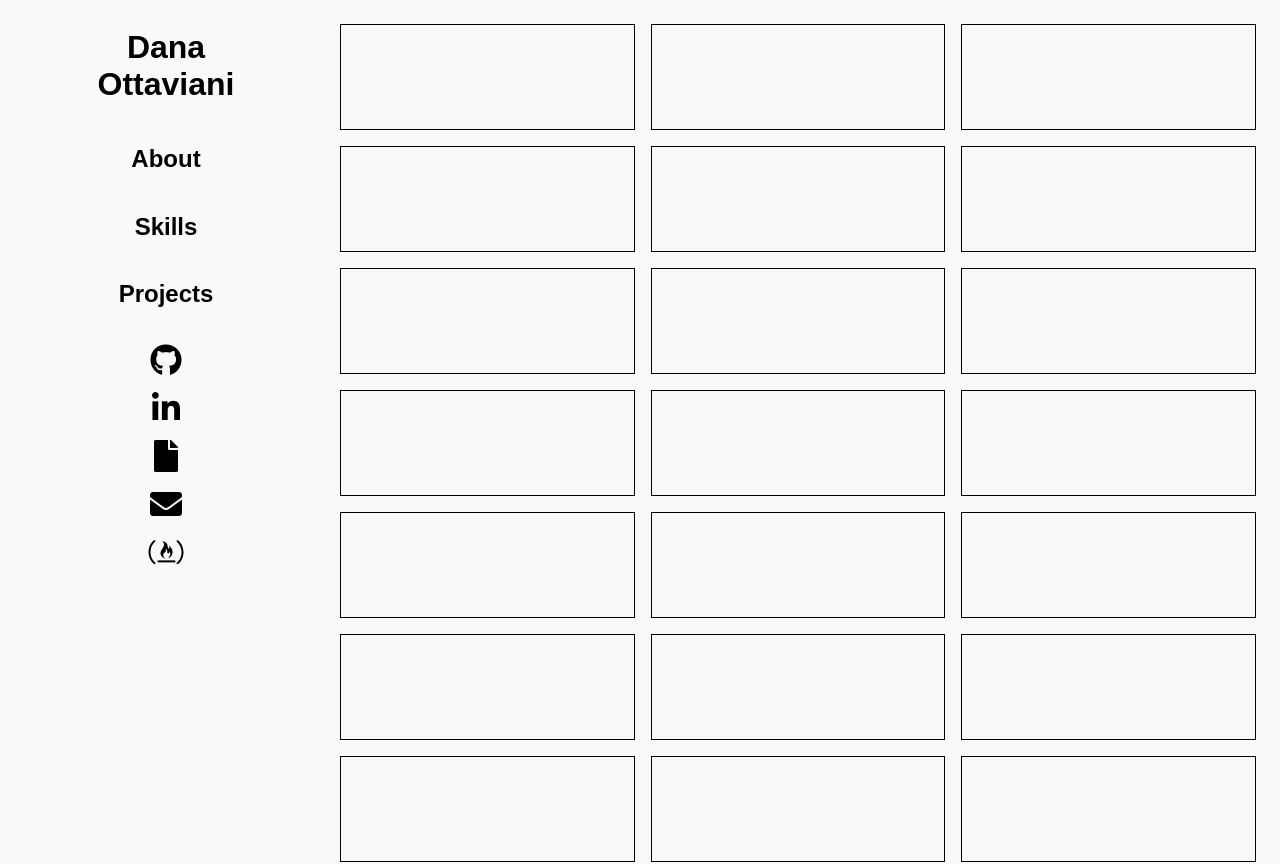
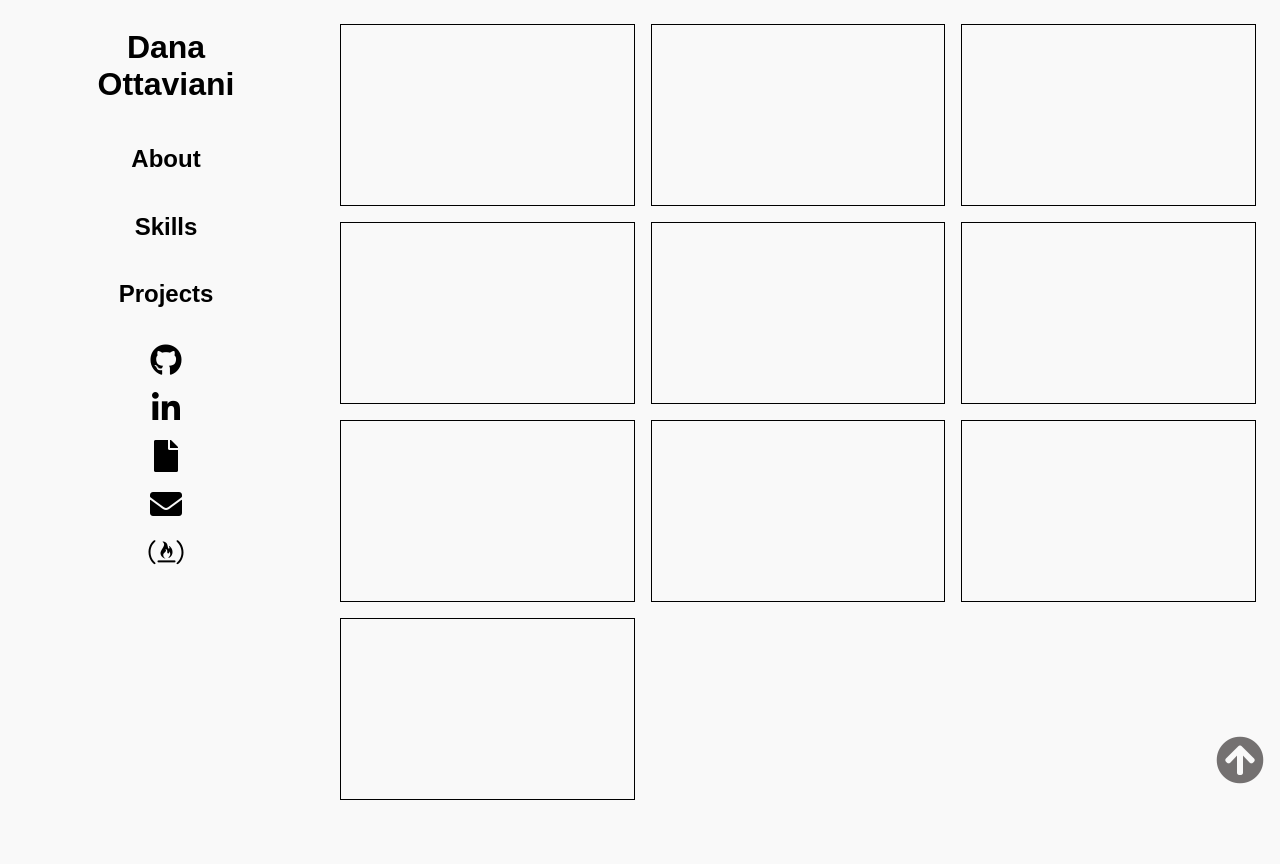
Before and after one commit to Dana94/new-portfolio, a Vue app: page / in a window 1280 px wide. Shown: the top 864 px of the page. After the commit the page ends 816 px from the top, so only its background shows below. Built offline with nearby package versions, Linux system fonts and the light colour scheme.

Commit message:
Add scroll up button

```diff
--- a/src/App.vue
+++ b/src/App.vue
@@ -2,19 +2,20 @@
   <div id="app">
     <Menu></Menu>
     <component :is="selected"></component>
+    <i class="fas fa-arrow-circle-up" @click="scrollUp"></i>
   </div>
 </template>
 
 <script>
-import Menu from './components/Menu.vue';
-import Projects from './components/Projects.vue';
-import About from './components/About.vue';
-import Skills from './components/Skills.vue';
+import Menu from "./components/Menu.vue";
+import Projects from "./components/Projects.vue";
+import About from "./components/About.vue";
+import Skills from "./components/Skills.vue";
 
 import { EventBus } from "./main.js";
 
 export default {
-  name: 'app',
+  name: "app",
   data() {
     return {
       selected: "Projects" //default
@@ -30,9 +31,17 @@ export default {
     EventBus.$on("new-link", selected => {
       this.selected = selected;
     });
-
+  },
+  methods: {
+    scrollUp: function() {
+      window.scroll({
+        top: 0,
+        left: 0,
+        behavior: 'smooth'
+      });
+    }
   }
-}
+};
 </script>
 
 <style>
@@ -48,6 +57,18 @@ html {
   background-color: #f9f9f9;
 }
 
+.fa-arrow-circle-up {
+  position: fixed;
+  right: 1rem;
+  bottom: 1rem;
+  color: rgba(99, 95, 95, 0.89);
+  font-size: 3rem;
+}
+
+.fa-arrow-circle-up:hover {
+  cursor: pointer;
+}
+
 @media screen and (min-width: 768px) {
   #app {
     grid-template-columns: 25% 75%;
--- a/src/components/Projects.vue
+++ b/src/components/Projects.vue
@@ -7,7 +7,7 @@
 export default {
   data: function() {
     return {
-      count: 27
+      count: 10
     };
   }
 };
@@ -31,6 +31,5 @@ export default {
 
 .container div {
   border: 1px solid;
-  height: 13vh;
 }
 </style>
```
